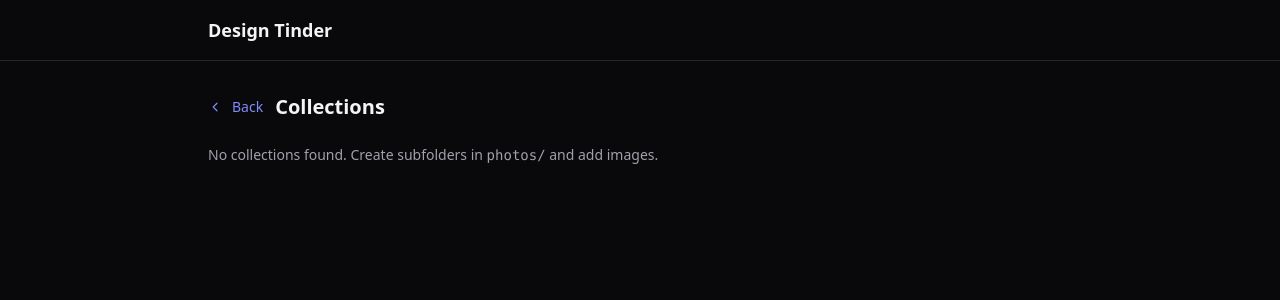
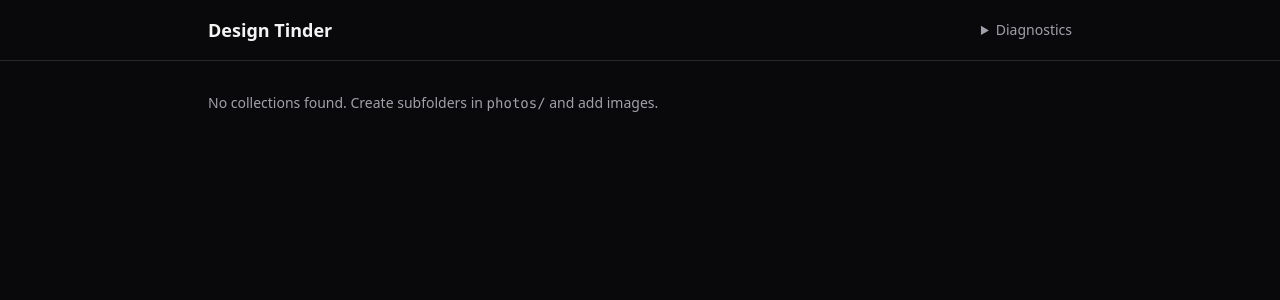
Before and after one commit to larurau/design-finder, a FastAPI app: template app/templates/collections.html in a window 1280 px wide. Shown: the top 300 px of the page. Run offline with FastAPI, Linux system fonts and the light colour scheme; the template is opened without the code that fills it, so the values that code supplies are empty; some libraries are stand-ins or nearby versions.

Commit message:
Change main page

```diff
--- a/app/main.py
+++ b/app/main.py
@@ -23,16 +23,6 @@ async def healthz():
 
 @app.get("/", response_class=HTMLResponse)
 async def index(request: Request):
-    return templates.TemplateResponse("index.html", {"request": request})
-
-
-@app.get("/api/ping", response_class=PlainTextResponse)
-async def ping():
-    return "pong"
-
-
-@app.get("/collections", response_class=HTMLResponse)
-async def collections(request: Request):
     cols = list_collections()
     cards = []
     for c in cols:
@@ -46,6 +36,11 @@ async def collections(request: Request):
         "request": request,
         "collections": cards
     })
+
+
+@app.get("/api/ping", response_class=PlainTextResponse)
+async def ping():
+    return "pong"
 
 
 @app.get("/collection/{collection}", response_class=HTMLResponse)
--- a/app/templates/base.html
+++ b/app/templates/base.html
@@ -5,13 +5,23 @@
   <meta name="viewport" content="width=device-width,initial-scale=1" />
   <title>{% block title %}Design Tinder{% endblock %}</title>
   <script src="https://cdn.tailwindcss.com"></script>
-  <script src="https://unpkg.com/htmx.org@1.9.12"></script>
+  <script defer src="https://unpkg.com/htmx.org@1.9.12"></script>
   <link rel="icon" href="{{ url_for('static', path='favicon.svg') }}" />
 </head>
 <body class="min-h-screen bg-zinc-950 text-zinc-100 antialiased">
   <header class="border-b border-zinc-800">
     <div class="max-w-4xl mx-auto px-4 py-4 flex items-center gap-3">
       <h1 class="text-lg font-semibold">Design Tinder</h1>
+
+      <details class="ml-auto">
+        <summary class="text-sm text-zinc-400 cursor-pointer select-none">Diagnostics</summary>
+        <div class="mt-2">
+          <button
+            class="px-3 py-1.5 text-xs rounded-md bg-zinc-800 hover:bg-zinc-700 border border-zinc-700"
+            hx-get="/api/ping" hx-target="#diag" hx-swap="innerHTML">Ping API</button>
+          <span id="diag" class="ml-2 text-xs text-emerald-400"></span>
+        </div>
+      </details>
     </div>
   </header>
   <main class="max-w-4xl mx-auto px-4 py-8">
--- a/app/templates/collection.html
+++ b/app/templates/collection.html
@@ -4,7 +4,7 @@
 
   <div class="mb-6 flex items-center justify-between">
     <div class="flex items-center gap-3">
-      <a href="/collections" class="inline-flex items-center gap-2 text-indigo-400 hover:underline text-sm">
+      <a href="/" class="inline-flex items-center gap-2 text-indigo-400 hover:underline text-sm">
         <svg aria-hidden="true" class="h-4 w-4" viewBox="0 0 20 20" fill="currentColor">
           <path d="M11.75 4.75a.75.75 0 0 1 0 1.06L7.56 10l4.19 4.19a.75.75 0 1 1-1.06 1.06l-4.72-4.72a.75.75 0 0 1 0-1.06l4.72-4.72a.75.75 0 0 1 1.06 0z"/>
         </svg>
--- a/app/templates/collections.html
+++ b/app/templates/collections.html
@@ -1,19 +1,6 @@
 {% extends "base.html" %}
 {% block title %}Design Tinder · Collections{% endblock %}
 {% block content %}
-
-  <div class="mb-6 flex items-center justify-between">
-    <div class="flex items-center gap-3">
-      <a href="/" class="inline-flex items-center gap-2 text-indigo-400 hover:underline text-sm">
-        <svg aria-hidden="true" class="h-4 w-4" viewBox="0 0 20 20" fill="currentColor">
-          <path d="M11.75 4.75a.75.75 0 0 1 0 1.06L7.56 10l4.19 4.19a.75.75 0 1 1-1.06 1.06l-4.72-4.72a.75.75 0 0 1 0-1.06l4.72-4.72a.75.75 0 0 1 1.06 0z"/>
-        </svg>
-        Back
-      </a>
-      <h1 class="text-xl font-semibold text-zinc-100">Collections</h1>
-    </div>
-  </div>
-
   <div class="grid grid-cols-2 sm:grid-cols-3 md:grid-cols-4 gap-4">
     {% for col in collections %}
       <a href="/collection/{{ col.name }}" class="block rounded-xl overflow-hidden border border-zinc-800 bg-zinc-900 hover:border-zinc-700">
@@ -22,21 +9,9 @@
           {% set i2 = col.first3[1] if col.first3|length > 1 else None %}
           {% set i3 = col.first3[2] if col.first3|length > 2 else None %}
 
-          <div class="bg-zinc-900">
-            {% if i1 %}
-              <img src="/thumb/{{ col.name }}/{{ i1 }}" alt="" class="w-full h-full object-cover" loading="lazy" />
-            {% endif %}
-          </div>
-          <div class="bg-zinc-900">
-            {% if i2 %}
-              <img src="/thumb/{{ col.name }}/{{ i2 }}" alt="" class="w-full h-full object-cover" loading="lazy" />
-            {% endif %}
-          </div>
-          <div class="bg-zinc-900">
-            {% if i3 %}
-              <img src="/thumb/{{ col.name }}/{{ i3 }}" alt="" class="w-full h-full object-cover" loading="lazy" />
-            {% endif %}
-          </div>
+          <div class="bg-zinc-900">{% if i1 %}<img src="/thumb/{{ col.name }}/{{ i1 }}" alt="" class="w-full h-full object-cover" loading="lazy"/>{% endif %}</div>
+          <div class="bg-zinc-900">{% if i2 %}<img src="/thumb/{{ col.name }}/{{ i2 }}" alt="" class="w-full h-full object-cover" loading="lazy"/>{% endif %}</div>
+          <div class="bg-zinc-900">{% if i3 %}<img src="/thumb/{{ col.name }}/{{ i3 }}" alt="" class="w-full h-full object-cover" loading="lazy"/>{% endif %}</div>
 
           {% if col.extra > 0 %}
             <div class="bg-zinc-900 flex items-center justify-center">
@@ -53,5 +28,4 @@
       <div class="col-span-full text-sm text-zinc-400">No collections found. Create subfolders in <code>photos/</code> and add images.</div>
     {% endif %}
   </div>
-
 {% endblock %}
```
